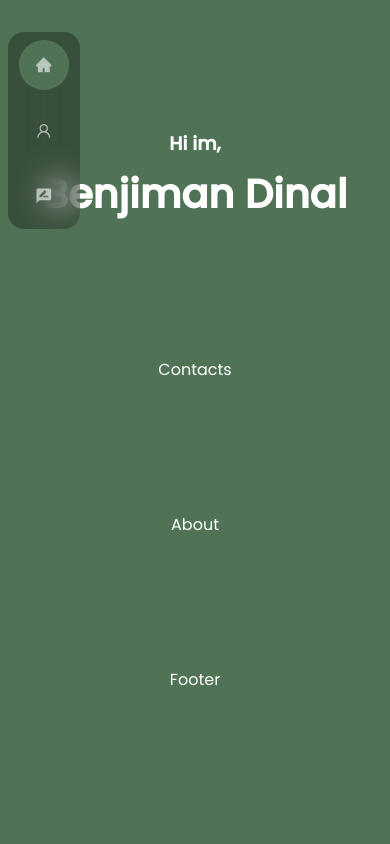
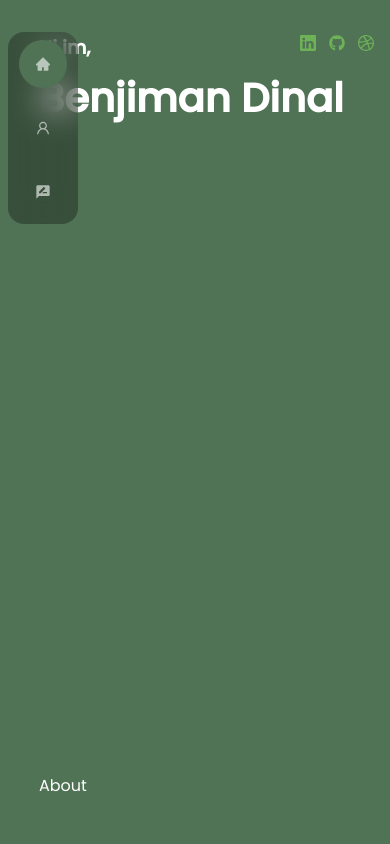
Before and after one commit to Aznviben/portfolio_website, a React (Create React App) app: page / in a window 390 px wide. Shown: the top 844 px of the page. Built offline with nearby package versions, Linux system fonts and the light colour scheme.

Commit message:
Added a NavBar

```diff
--- a/src/App.jsx
+++ b/src/App.jsx
@@ -13,8 +13,8 @@ function App() {
     <>
     <Nav/>
     <Header/>
+    <About/>
     <Contacts/>
-    <About/>
     <Footer/>
     </>
   )
--- a/src/components/Header/Background.jsx
+++ /dev/null
@@ -1,113 +0,0 @@
-
-import React from 'react'
-
-function Background() {
-  return (
-    <div>
-      <g id="home">
-	<defs>
-		<rect id="masque" y="0.4" width="1820" height="1080"/>
-	</defs>
-	<g id="light-blue">
-		<line x1="630.8" y1="894.3" x2="476.3" y2="1048.8"/>
-		<line x1="858.2" y1="823.9" x2="1012.7" y2="669.4"/>
-		<line x1="1066.9" y1="458.2" x2="912.4" y2="612.7"/>
-		<line x1="1294.3" y1="387.8" x2="1448.8" y2="233.3"/>
-		<line x1="1503" y1="22.1" x2="1348.5" y2="176.6"/>
-		<line x1="895.6" y1="1166.6" x2="1050.1" y2="1012.1"/>
-		<line x1="1104.3" y1="800.9" x2="949.8" y2="955.4"/>
-		<line x1="1331.7" y1="730.5" x2="1486.2" y2="576"/>
-		<line x1="1540.4" y1="364.8" x2="1385.9" y2="519.3"/>
-		<line x1="1767.8" y1="294.4" x2="1922.3" y2="139.9"/>
-		<line x1="1976.5" y1="-71.3" x2="1822" y2="83.2"/>
-		<line x1="1369.1" y1="1073.2" x2="1523.6" y2="918.7"/>
-		<line x1="1577.8" y1="707.5" x2="1423.3" y2="862"/>
-		<line x1="1805.2" y1="637.1" x2="1959.7" y2="482.6"/>
-		<line x1="1624" y1="1041.4" x2="1469.4" y2="1195.9"/>
-		<line x1="-134.7" y1="674.9" x2="19.8" y2="520.4"/>
-		<line x1="74" y1="309.2" x2="-80.5" y2="463.7"/>
-		<line x1="301.4" y1="238.8" x2="455.9" y2="84.3"/>
-		<line x1="510.1" y1="-126.9" x2="355.6" y2="27.6"/>
-		<line x1="-88.6" y1="1008.9" x2="65.9" y2="854.4"/>
-		<line x1="120.1" y1="643.1" x2="-34.4" y2="797.7"/>
-		<line x1="347.5" y1="572.8" x2="502" y2="418.3"/>
-		<line x1="556.2" y1="207.1" x2="401.7" y2="361.6"/>
-		<line x1="783.6" y1="136.7" x2="938.1" y2="-17.8"/>
-		<line x1="157.6" y1="985.8" x2="3" y2="1140.3"/>
-		<line x1="384.9" y1="915.5" x2="539.4" y2="760.9"/>
-		<line x1="593.6" y1="549.7" x2="439.1" y2="704.3"/>
-		<line x1="821" y1="479.4" x2="975.5" y2="324.9"/>
-		<line x1="1029.7" y1="113.6" x2="875.2" y2="268.2"/>
-		<line x1="1257.1" y1="43.3" x2="1411.6" y2="-111.2"/>
-	</g>
-	<g id="red">
-		<line x1="794.4" y1="883.4" x2="639.8" y2="1037.9"/>
-		<line x1="694.6" y1="834.8" x2="849.2" y2="680.3"/>
-		<line x1="1230.4" y1="447.3" x2="1075.9" y2="601.8"/>
-		<line x1="1130.7" y1="398.7" x2="1285.2" y2="244.2"/>
-		<line x1="1666.5" y1="11.2" x2="1512" y2="165.7"/>
-		<line x1="732" y1="1177.5" x2="886.6" y2="1023"/>
-		<line x1="1267.9" y1="790" x2="1113.3" y2="944.5"/>
-		<line x1="1168.1" y1="741.4" x2="1322.7" y2="586.9"/>
-		<line x1="1703.9" y1="353.9" x2="1549.4" y2="508.4"/>
-		<line x1="1604.2" y1="305.3" x2="1758.7" y2="150.8"/>
-		<line x1="1205.5" y1="1084.1" x2="1360.1" y2="929.6"/>
-		<line x1="1741.4" y1="696.5" x2="1586.8" y2="851.1"/>
-		<line x1="1641.6" y1="648" x2="1796.2" y2="493.5"/>
-		<line x1="1787.5" y1="1030.5" x2="1633" y2="1185"/>
-		<line x1="1687.8" y1="981.9" x2="1842.3" y2="827.4"/>
-		<line x1="200.1" y1="-44.4" x2="45.6" y2="110.1"/>
-		<line x1="237.5" y1="298.3" x2="83" y2="452.8"/>
-		<line x1="137.8" y1="249.7" x2="292.3" y2="95.2"/>
-		<line x1="673.6" y1="-137.8" x2="519.1" y2="16.7"/>
-		<line x1="283.7" y1="632.2" x2="129.2" y2="786.8"/>
-		<line x1="184" y1="583.7" x2="338.5" y2="429.2"/>
-		<line x1="719.8" y1="196.2" x2="565.2" y2="350.7"/>
-		<line x1="620" y1="147.6" x2="774.6" y2="-6.9"/>
-		<line x1="321.1" y1="974.9" x2="166.6" y2="1129.4"/>
-		<line x1="221.4" y1="926.4" x2="375.9" y2="771.8"/>
-		<line x1="757.2" y1="538.8" x2="602.7" y2="693.4"/>
-		<line x1="657.5" y1="490.3" x2="812" y2="335.8"/>
-		<line x1="1193.3" y1="102.7" x2="1038.7" y2="257.3"/>
-		<line x1="1093.5" y1="54.2" x2="1248.1" y2="-100.3"/>
-	</g>
-	<g id="blue">
-		<line x1="225.8" y1="1151" x2="534.9" y2="841.9"/>
-		<line x1="827.1" y1="1003.3" x2="518" y2="1312.3"/>
-		<line x1="661.9" y1="714.9" x2="971" y2="405.9"/>
-		<line x1="1263.1" y1="567.2" x2="954.1" y2="876.3"/>
-		<line x1="1098" y1="278.8" x2="1407.1" y2="-30.2"/>
-		<line x1="1699.2" y1="131.1" x2="1390.2" y2="440.2"/>
-		<line x1="699.3" y1="1057.6" x2="1008.4" y2="748.5"/>
-		<line x1="1300.6" y1="909.9" x2="991.5" y2="1218.9"/>
-		<line x1="1135.4" y1="621.5" x2="1444.5" y2="312.4"/>
-		<line x1="1736.6" y1="473.8" x2="1427.6" y2="782.8"/>
-		<line x1="1571.5" y1="185.4" x2="1880.6" y2="-123.6"/>
-		<line x1="1172.8" y1="964.2" x2="1481.9" y2="655.1"/>
-		<line x1="1774.1" y1="816.5" x2="1465" y2="1125.5"/>
-		<line x1="1608.9" y1="528.1" x2="1918" y2="219"/>
-		<line x1="1219" y1="1298.1" x2="1528" y2="989.1"/>
-		<line x1="1655.1" y1="862" x2="1964.1" y2="553"/>
-		<line x1="232.8" y1="75.5" x2="-76.2" y2="384.6"/>
-		<line x1="270.2" y1="418.2" x2="-38.8" y2="727.3"/>
-		<line x1="105.1" y1="129.8" x2="414.2" y2="-179.2"/>
-		<line x1="706.3" y1="-17.9" x2="397.3" y2="291.2"/>
-		<line x1="-284.8" y1="899.9" x2="24.2" y2="590.8"/>
-		<line x1="316.4" y1="752.2" x2="7.3" y2="1061.2"/>
-		<line x1="151.3" y1="463.8" x2="460.3" y2="154.7"/>
-		<line x1="752.5" y1="316.1" x2="443.4" y2="625.1"/>
-		<line x1="587.3" y1="27.7" x2="896.4" y2="-281.4"/>
-		<line x1="1188.6" y1="-120" x2="879.5" y2="189"/>
-		<line x1="-247.4" y1="1242.5" x2="61.6" y2="933.5"/>
-		<line x1="188.7" y1="806.4" x2="497.7" y2="497.4"/>
-		<line x1="789.9" y1="658.8" x2="480.8" y2="967.8"/>
-		<line x1="624.8" y1="370.4" x2="933.8" y2="61.3"/>
-		<line x1="1226" y1="222.7" x2="916.9" y2="531.7"/>
-		<line x1="1662.1" y1="-213.4" x2="1353" y2="95.6"/>
-	</g>
-</g>
-    </div>
-  )
-}
-
-export default Background
--- a/src/components/Header/Background.scss
+++ /dev/null
@@ -1,59 +0,0 @@
-#home {
-    clip-path: url(#cache);
-  }
-
-  #red {
-    fill: none;
-    opacity: 0.15;
-    stroke: #CE1B5F;
-    stroke-width: 12;
-    stroke-miterlimit:10;
-    animation: show 4s;
-    animation-fill-mode: forwards;
-    animation-iteration-count: infinite;
-    animation-timing-function: ease-in-out;
-  }
-
-  #blue {
-    fill: none;
-    opacity: 0.15;
-    stroke: #06A1C4;
-    stroke-width: 12;
-    stroke-miterlimit:10;
-    animation: show 4s;
-    animation-fill-mode: forwards;
-    animation-iteration-count: infinite;
-    animation-timing-function: ease-in-out;
-  }
-
-  #light-blue {
-    fill: none;
-    opacity: 0.15;
-    stroke: #06A1C4;
-    stroke-width: 6;
-    stroke-miterlimit:10;
-    stroke-dasharray: 200;
-    stroke-dashoffset: 800;
-    animation: draw 4s;
-    animation-fill-mode: forwards;
-    animation-iteration-count: infinite;
-    animation-timing-function: ease-in-out;
-  }
-
-  @keyframes draw {
-    to {
-      stroke-dashoffset: 0;
-   }
-      }
-
-  @keyframes show {
-    0% {
-      opacity: 0.15;
-   }
-    50% {
-      opacity: 0.2;
-   }
-    100% {
-      opacity: 0.15;
-   }
-      }
--- a/src/components/Header/Header.jsx
+++ b/src/components/Header/Header.jsx
@@ -1,12 +1,16 @@
 import React from 'react'
 import Background from './Background.jsx'
+import Headersocial from './headersocial.jsx'
 const Header = () => {
   return (
     <section id="Header">
       <h3>Hi im,</h3>
       <h1>Benjiman Dinal</h1>
     <div className= 'container Header_container'>
-    <Background/>
+    <Headersocial/>
+
+
+
     </div>
 
     </section>
--- a/src/components/Header/Header.scss
+++ b/src/components/Header/Header.scss
@@ -0,0 +1,13 @@
+.header__socials{
+    display: flex;
+    gap:0.8rem;
+    position: absolute;
+    right: 1rem;
+    top:2rem;
+}
+
+.header__socials::after{
+    width:5px;
+    height: 5rem;
+    background: var(--color-primary);
+}
--- /dev/null
+++ b/src/components/Header/headersocial.jsx
@@ -0,0 +1,17 @@
+import React from 'react'
+import {BsLinkedin} from 'react-icons/bs'
+import {FaGithub} from 'react-icons/fa'
+import {BsDribbble} from 'react-icons/bs'
+import "./Header.scss"
+const Headersocial = () => {
+  return (
+    <div className='header__socials'>
+        <a href="https://linkedin.com" target="_blank"><BsLinkedin/></a>
+        <a href="https://github.com" target="_blank"><FaGithub/></a>
+        <a href="https://dribbble.com" target="_blank"><BsDribbble/></a>
+    </div>
+
+  )
+}
+
+export default Headersocial
--- a/src/components/Nav/Nav.jsx
+++ b/src/components/Nav/Nav.jsx
@@ -4,16 +4,17 @@ import {AiFillHome} from 'react-icons/ai'
 import {AiOutlineUser} from 'react-icons/ai'
 import {MdRateReview} from 'react-icons/md'
 import{useState} from 'react'
+
 const Nav = () => {
   const [activeNav,setActiveNav]= useState('#');
   return (
-    <section id="Nav">
+    <div className = "container nav_container" >
       <nav>
         <a href = "#"onClick={() => setActiveNav('#')} className={activeNav === '#' ? 'active' : ''}><AiFillHome/></a>
-        <a href = "#About" onClick={() => setActiveNav('#about')} className={activeNav === '#about' ? 'active' : ''}><AiOutlineUser/></a>
-        <a href = "#Contact" onClick={() => setActiveNav('#contact')} className={activeNav === '#contact' ? 'active' : ''}><MdRateReview/></a>
+        <a href = "#about" onClick={() => setActiveNav('#about')} className={activeNav === '#about' ? 'active' : ''}><AiOutlineUser/></a>
+        <a href = "#contact" onClick={() => setActiveNav('#contact')} className={activeNav === '#contact' ? 'active' : ''}><MdRateReview/></a>
       </nav>
-    </section>
+    </div>
   )
 }
 
--- a/src/components/Nav/Nav.scss
+++ b/src/components/Nav/Nav.scss
@@ -5,19 +5,19 @@ nav{
     padding: 0.5rem .7rem;
     z-index: 2;
     position: fixed;
-    top:2rem;
+
     display: flex;
     flex-direction: column;
     gap:1rem;
     border-radius: 1rem;
     backdrop-filter:blur(15px);
-    left:2%
+    left:2%;
 
 }
 
 nav a {
     background:transparent;
-    padding: 1rem;
+    padding: 1.0rem;
     border-radius: 50%;
     display:flex;
     color: var(--color-light);
@@ -33,3 +33,50 @@ nav a.active{
     background: var(--color-bg);
 
 }
+
+/*Medium sized Media Devices*/
+@media screen and (max-width: 1024px){
+    .container{
+        width: var(--container-width-md);
+
+    }
+    section{
+        margin-top:2rem;
+        margin-left: 6rem;
+        margin-bottom: 40rem;
+    }
+}
+
+/*Small sized Media Devices*/
+@media screen and (max-width: 600px){
+    .container{
+        width: var(--container-width-sm);
+
+    }
+    nav{
+        background: rgba(0,0,0,0.3);
+        width: max-content;
+        display: block;
+        padding: 0.5rem .7rem;
+        z-index: 2;
+        position: fixed;
+
+        display: flex;
+        flex-direction: column;
+        gap:1rem;
+        border-radius: 1rem;
+        backdrop-filter:blur(15px);
+        left:2%;
+
+    }
+
+    nav a {
+        background:transparent;
+        padding: 1.0rem;
+        border-radius: 50%;
+        display:flex;
+        color: var(--color-light);
+        font-size:1.0rem;
+    }
+
+}
--- a/src/index.css
+++ b/src/index.css
@@ -55,8 +55,9 @@ h1{
 }
 
 section{
-    margin-top:8rem;
-    text-align: center;
+    margin-top:2rem;
+    margin-left:9%;
+    margin-bottom: 40rem;
 }
 
 section > h2,
@@ -135,4 +136,10 @@ img{
     section>h2{
         margin-bottom:2rem;
     }
+
+section{
+    margin-top:2rem;
+    margin-left:10%;
+    margin-bottom: 40rem;
 }
+}
--- a/src/pages/About/About.scss
+++ /dev/null
@@ -1,37 +0,0 @@
-html {
-	height: 100%;
-	/* max-height: 600px; */
-	width: 1000px;
-	background-color: hsla(200,40%,30%,.4);
-	background-image:
-		url('https://78.media.tumblr.com/cae86e76225a25b17332dfc9cf8b1121/tumblr_p7n8kqHMuD1uy4lhuo1_540.png'),
-		url('https://78.media.tumblr.com/66445d34fe560351d474af69ef3f2fb0/tumblr_p7n908E1Jb1uy4lhuo1_1280.png'),
-		url('https://78.media.tumblr.com/8cd0a12b7d9d5ba2c7d26f42c25de99f/tumblr_p7n8kqHMuD1uy4lhuo2_1280.png'),
-		url('https://78.media.tumblr.com/5ecb41b654f4e8878f59445b948ede50/tumblr_p7n8on19cV1uy4lhuo1_1280.png'),
-		url('https://78.media.tumblr.com/28bd9a2522fbf8981d680317ccbf4282/tumblr_p7n8kqHMuD1uy4lhuo3_1280.png');
-	background-repeat: repeat-x;
-	background-position:
-		0 20%,
-		0 100%,
-		0 50%,
-		0 100%,
-		0 0;
-	background-size:
-		2500px,
-		800px,
-		500px 200px,
-		1000px,
-		400px 260px;
-	animation: 50s para infinite linear;
-	}
-
-@keyframes para {
-	100% {
-		background-position:
-			-5000px 20%,
-			-800px 95%,
-			500px 50%,
-			1000px 100%,
-			400px 0;
-		}
-	}
--- a/src/pages/Contacts/Contacts.jsx
+++ b/src/pages/Contacts/Contacts.jsx
@@ -2,7 +2,7 @@ import React from 'react'
 
 const Contacts = () => {
   return (
-    <section id="Contacts">
+    <section id="contact">
         Contacts
     </section>
   )
```
Also changed, not shown: 1 other file (tests, documents, lock files or other folders).
